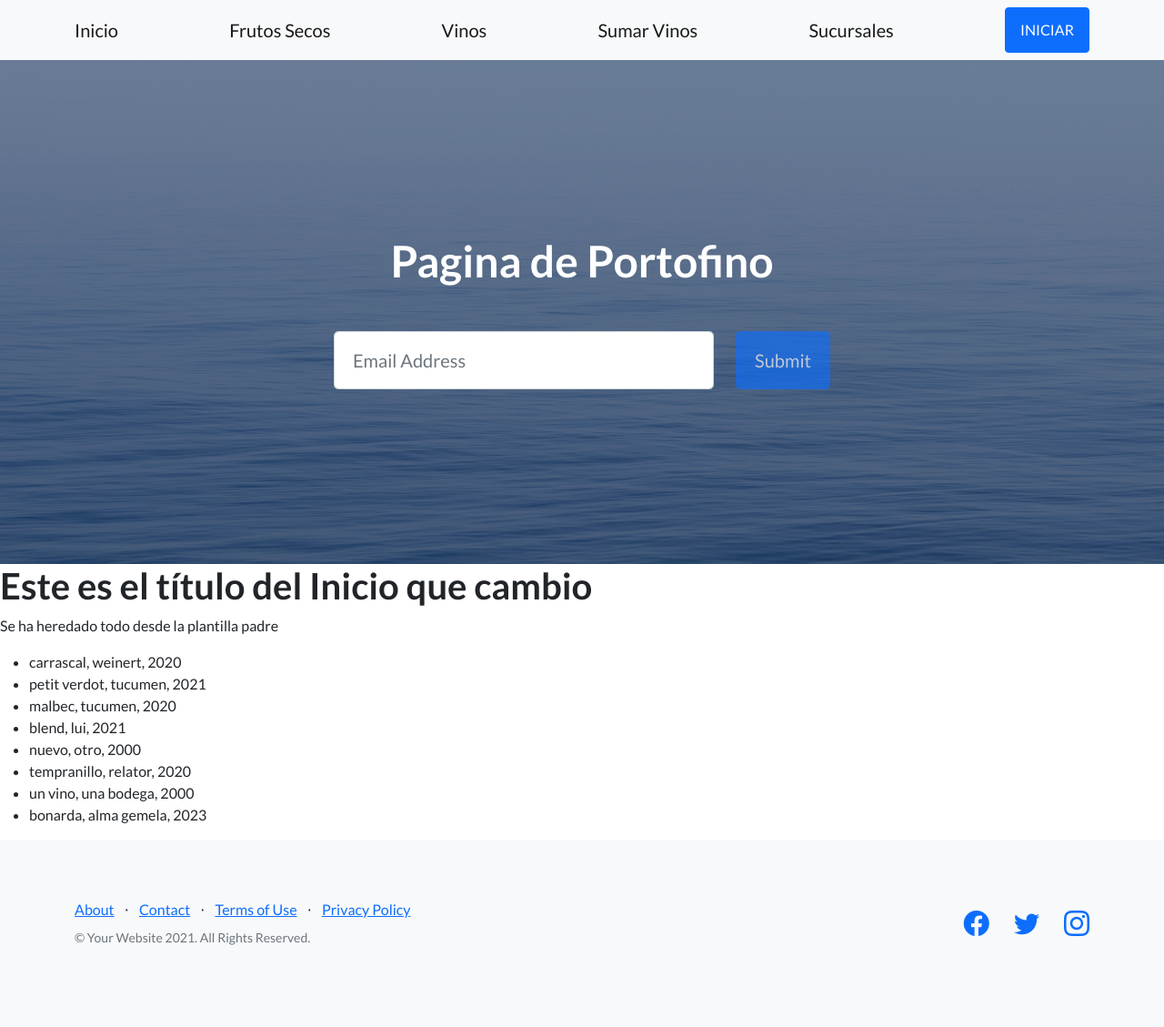
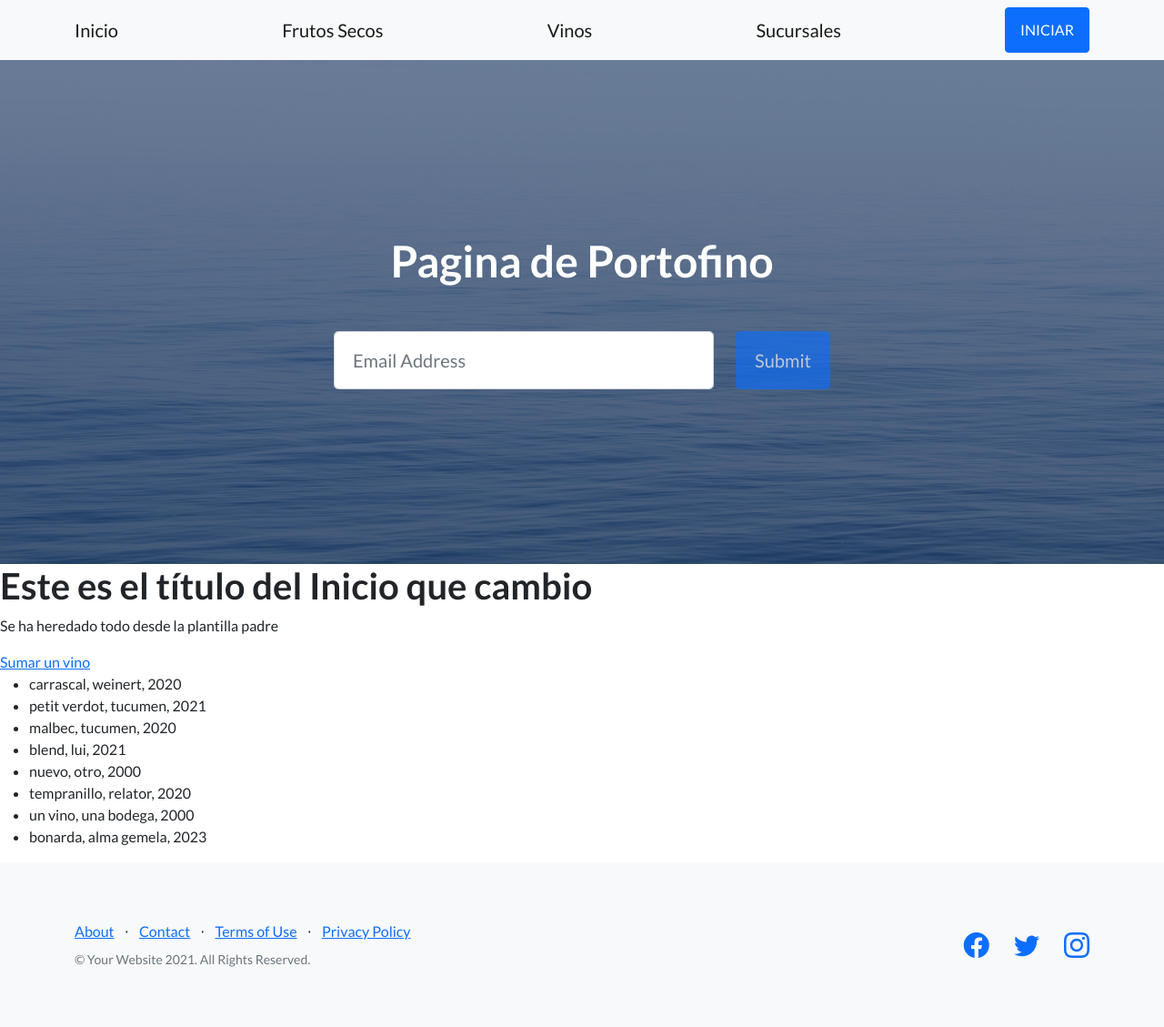
Before and after one commit to heberrosales/3ra-Entrega, a Django app: page /AppPortofino/vinos/ in a window 1280 px wide. Shown: the whole page at 91% size. Before the commit the page ends 1039 px from the top, so only its background shows below. Run offline with Django 4.2, Linux system fonts and the light colour scheme; data comes from the database, SQL or seed files in the repository; both versions use the stored data as it was after the commit; some libraries are stand-ins or nearby versions.

Commit message:
modificado formulario

```diff
--- a/AppPortofino/templates/AppPortofino/padre.html
+++ b/AppPortofino/templates/AppPortofino/padre.html
@@ -23,7 +23,6 @@
                 <a class="navbar-brand" href="{% url 'Inicio' %}">Inicio</a>
                 <a class="navbar-brand" href="{% url 'frutossecos' %}">Frutos Secos</a>
                 <a class="navbar-brand" href="{% url 'vinos' %}">Vinos</a>
-                <a class="navbar-brand" href="{% url 'sumar_vino' %}">Sumar Vinos</a>
                 <a class="navbar-brand" href="{% url 'sucursales' %}">Sucursales</a>
                 <a class="btn btn-primary" href="#NADAAUN">INICIAR</a>
             </div>
--- a/AppPortofino/templates/AppPortofino/vinos.html
+++ b/AppPortofino/templates/AppPortofino/vinos.html
@@ -11,6 +11,7 @@
         <h1>Este es el título del Inicio que cambio</h1>
 
             <p>Se ha heredado todo desde la plantilla padre</p>
+        <a href="{% url 'sumar_vino' %}">Sumar un vino</a>
 
         <ul>
         {% for wine in vinos %}
--- a/AppPortofino/views.py
+++ b/AppPortofino/views.py
@@ -33,7 +33,7 @@ def listar_vinos(request):
     )
     return http_response
 
-def sumar_vino(request):
+def sumar_vino(request): #formulario usando Django
    if request.method == "POST":
        formulario = VinoFormulario(request.POST)
 
```
Also changed, not shown: db.sqlite3.
